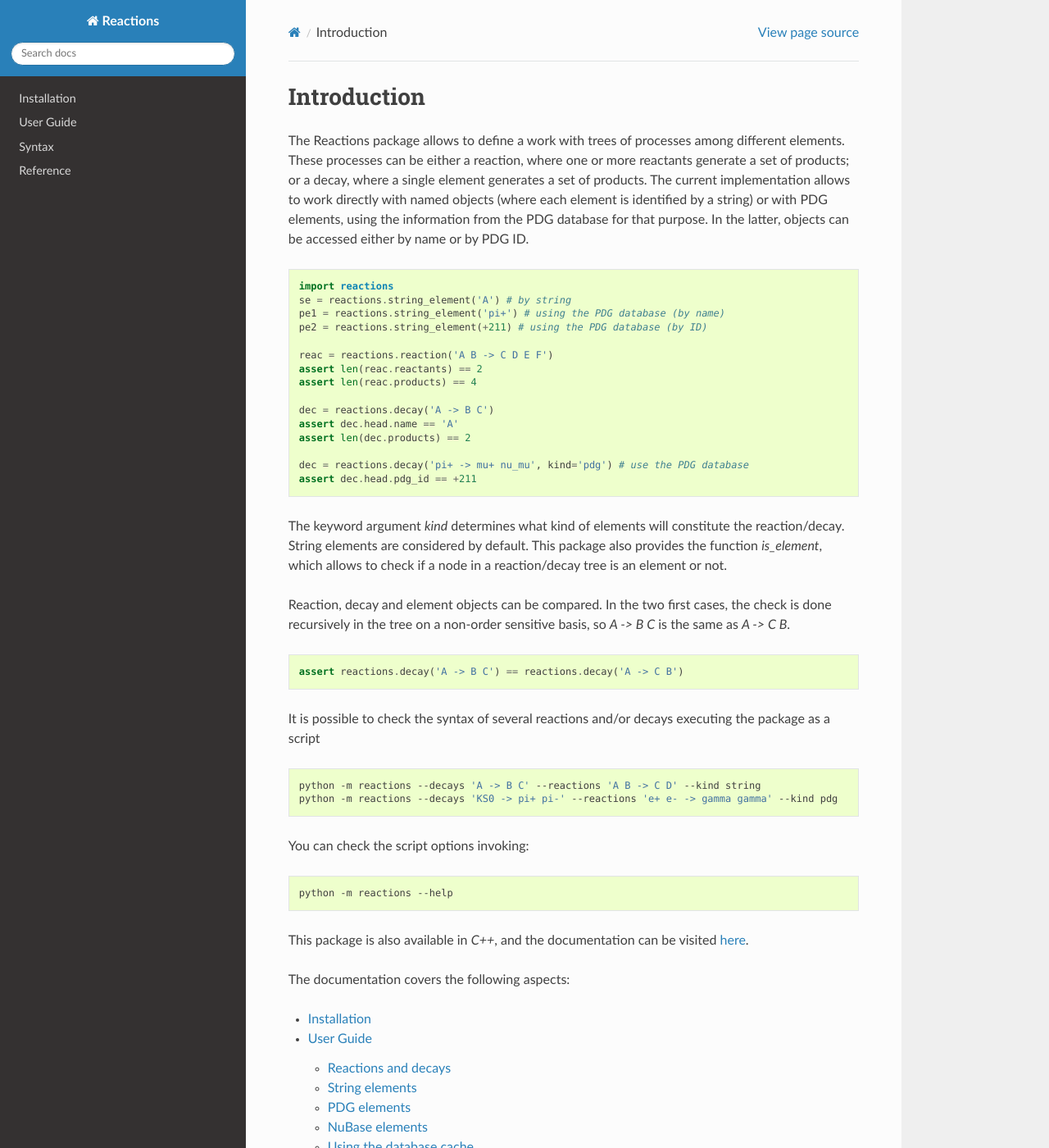
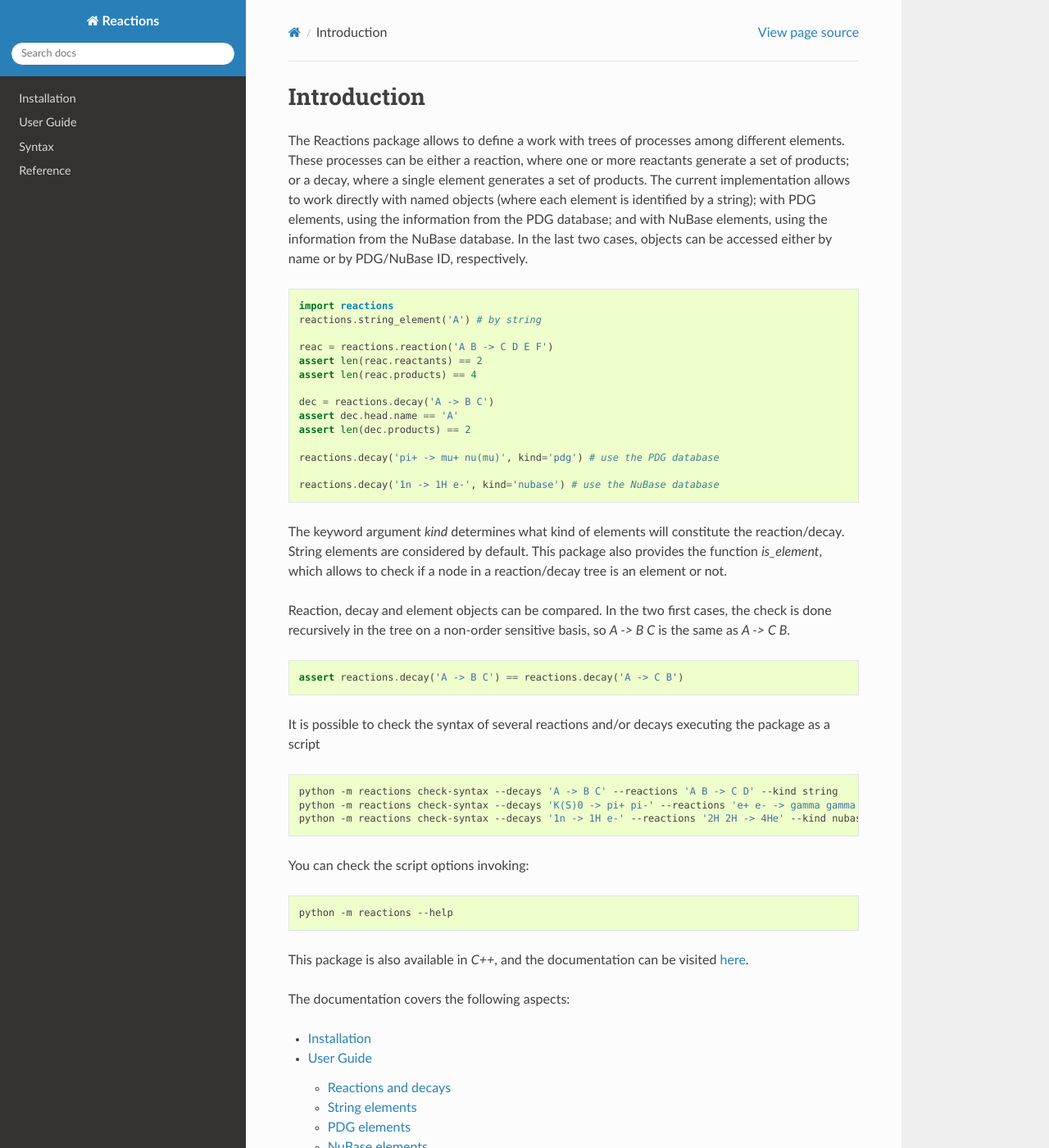
Before and after one commit to mramospe/reactions, a Sphinx documentation site: the page built from docs/source/index.rst, in a window 1280 px wide and 1400 px high. Shown: the whole window at 82% size. Built offline with Sphinx 7.4.7 and the Read the Docs theme 2.0.0, drawn with Linux system fonts in a browser that asks for light colours; pages that are not in the unit, such as notebooks, are missing from menus; the version number could not be read and is left out.

Commit message:
Solve problems with the execution of the package as a python script and fix the main page of the python documentation (#21)

```diff
--- a/docs/source/index.rst
+++ b/docs/source/index.rst
@@ -11,16 +11,16 @@ elements.
 These processes can be either a reaction, where one or more reactants generate a set
 of products; or a decay, where a single element generates a set of products.
 The current implementation allows to work directly with named objects (where each
-element is identified by a string) or with PDG elements, using the information from
-the PDG database for that purpose.
-In the latter, objects can be accessed either by name or by PDG ID.
+element is identified by a string); with PDG elements, using the information from
+the PDG database; and with NuBase elements, using the information
+from the NuBase database.
+In the last two cases, objects can be accessed either by name or by PDG/NuBase ID,
+respectively.
 
 .. code-block:: python
 
    import reactions
-   se = reactions.string_element('A') # by string
-   pe1 = reactions.string_element('pi+') # using the PDG database (by name)
-   pe2 = reactions.string_element(+211) # using the PDG database (by ID)
+   reactions.string_element('A') # by string
 
    reac = reactions.reaction('A B -> C D E F')
    assert len(reac.reactants) == 2
@@ -30,8 +30,9 @@ In the latter, objects can be accessed either by name or by PDG ID.
    assert dec.head.name == 'A'
    assert len(dec.products) == 2
 
-   dec = reactions.decay('pi+ -> mu+ nu_mu', kind='pdg') # use the PDG database
-   assert dec.head.pdg_id == +211
+   reactions.decay('pi+ -> mu+ nu(mu)', kind='pdg') # use the PDG database
+
+   reactions.decay('1n -> 1H e-', kind='nubase') # use the NuBase database
 
 The keyword argument `kind` determines what kind of elements will constitute the
 reaction/decay.
@@ -52,8 +53,9 @@ the package as a script
 
 .. code-block:: bash
 
-   python -m reactions --decays 'A -> B C' --reactions 'A B -> C D' --kind string
-   python -m reactions --decays 'KS0 -> pi+ pi-' --reactions 'e+ e- -> gamma gamma' --kind pdg
+   python -m reactions check-syntax --decays 'A -> B C' --reactions 'A B -> C D' --kind string
+   python -m reactions check-syntax --decays 'K(S)0 -> pi+ pi-' --reactions 'e+ e- -> gamma gamma' --kind pdg
+   python -m reactions check-syntax --decays '1n -> 1H e-' --reactions '2H 2H -> 4He' --kind nubase
 
 You can check the script options invoking:
 
```
Also changed, not shown: .travis.yml, 1 other file.
